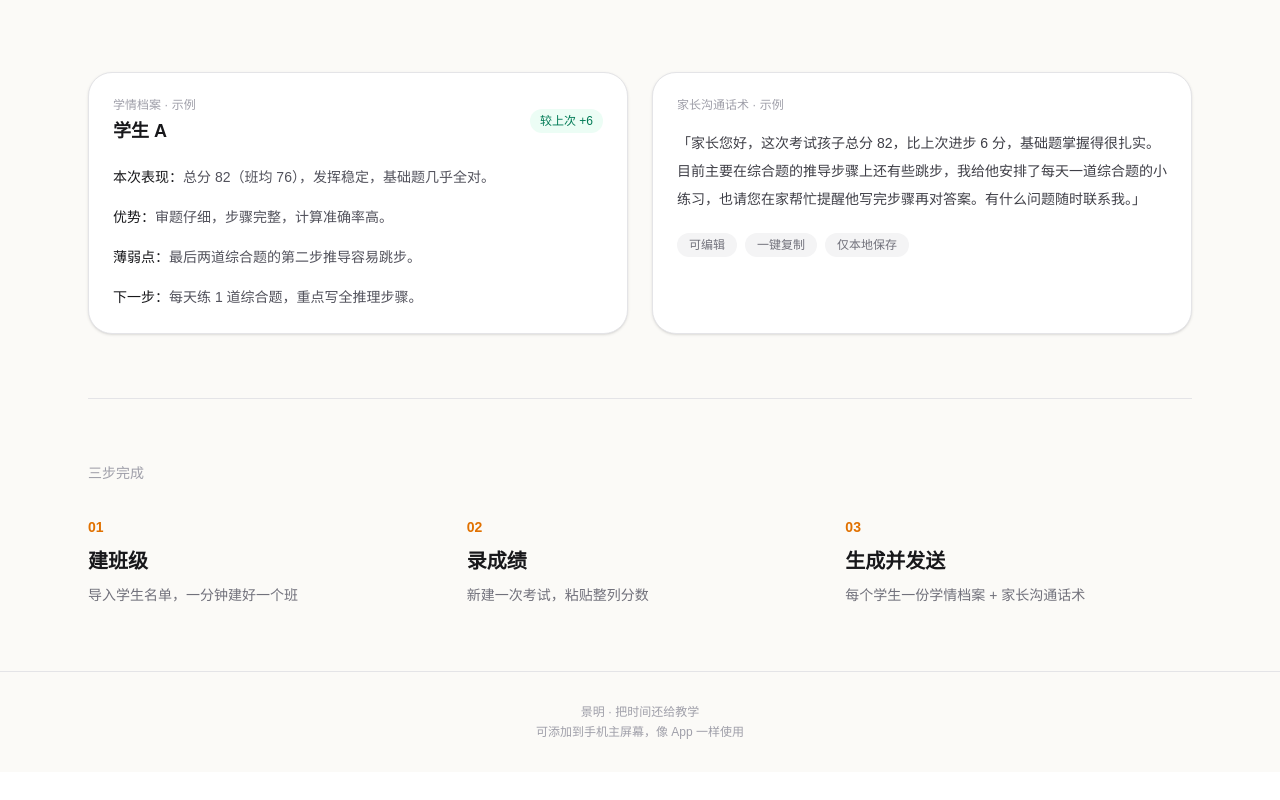
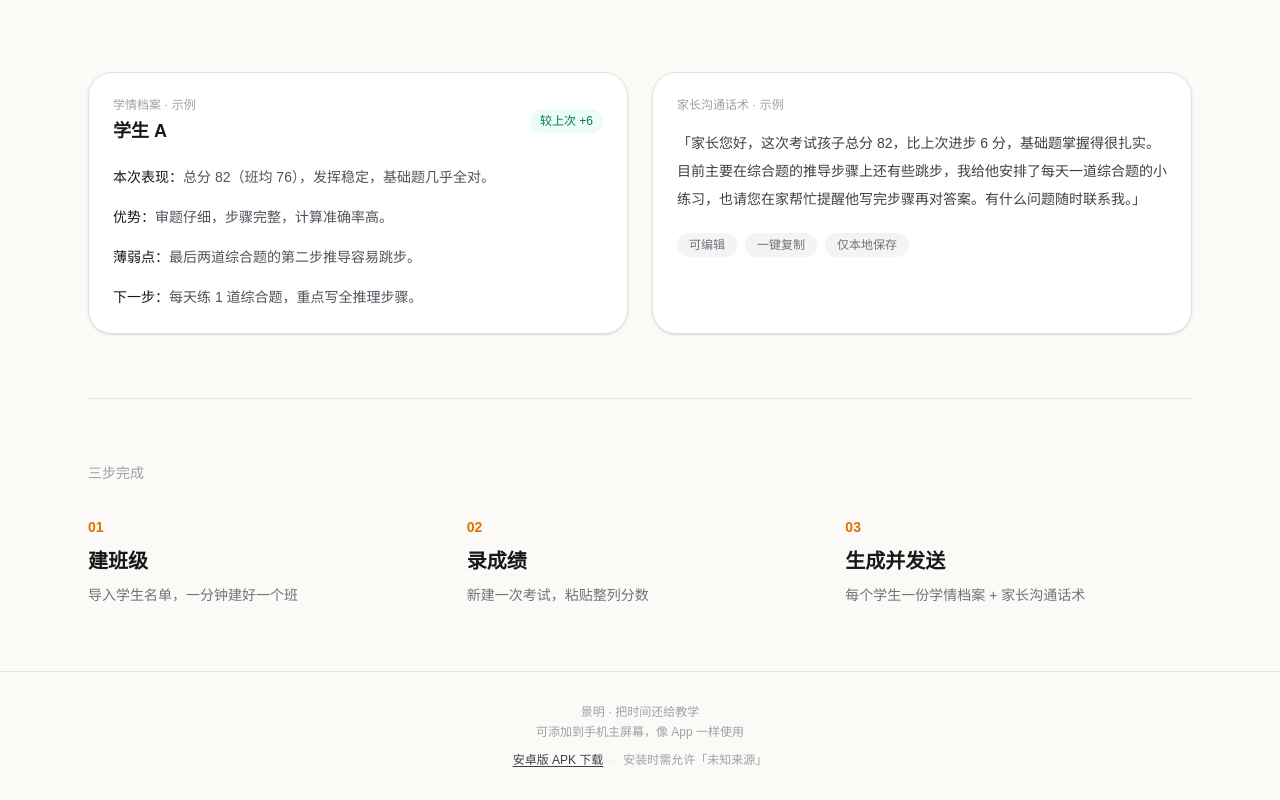
Before and after one commit to 29150905-system/dsh-product-lab, a Next.js app: page / in a window 1280 px wide. Shown: the part 583-1383 px from the top of the page. Before the commit the page ends 1355 px from the top, so only its background shows below. Built offline with nearby package versions, Linux system fonts and the light colour scheme.

Commit message:
feat: add android apk download and new 景明教学助手.apk

```diff
--- a/src/app/page.tsx
+++ b/src/app/page.tsx
@@ -123,6 +123,17 @@ export default function Home() {
       <footer className="border-t border-zinc-200 py-8 text-center text-xs text-zinc-400">
         <p>景明 · 把时间还给教学</p>
         <p className="mt-1">可添加到手机主屏幕，像 App 一样使用</p>
+        <p className="mt-3">
+          <a
+            href="/downloads/jingming-teacher.apk"
+            download
+            className="font-medium text-zinc-700 underline underline-offset-2"
+          >
+            安卓版 APK 下载
+          </a>
+          <span className="mx-2 text-zinc-300">·</span>
+          <span>安装时需允许「未知来源」</span>
+        </p>
       </footer>
     </div>
   );
```
Also changed, not shown: 1 other file (tests, documents, lock files or other folders).
